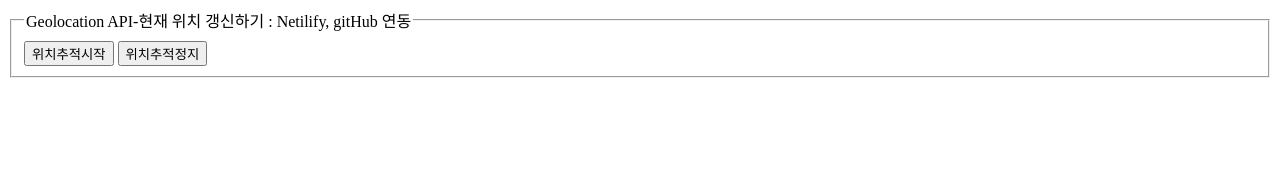
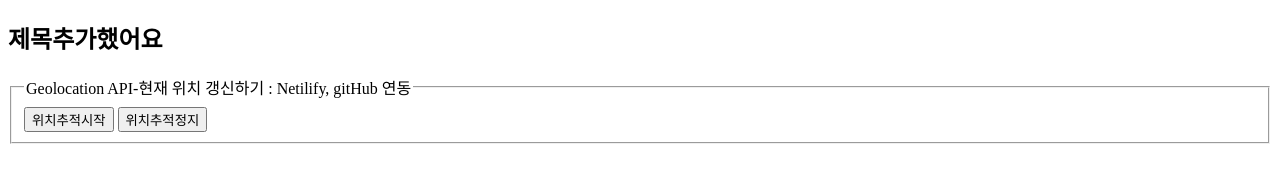
Before and after one commit to kanghy419/Geolocatiion, a plain HTML site: page Index.html in a window 1280 px wide. Drawn offline with Linux system fonts and the light colour scheme.

Commit message:
제목추가

```diff
--- a/Index.html
+++ b/Index.html
@@ -6,6 +6,7 @@
     <title>Geolocation22_2.html</title>
 </head>
 <body>
+    <h2> 제목추가했어요</h2>
     <fieldset>
         <legend>Geolocation API-현재 위치 갱신하기 : Netilify, gitHub 연동</legend>
         <button onclick='start();'>위치추적시작</button>
```
